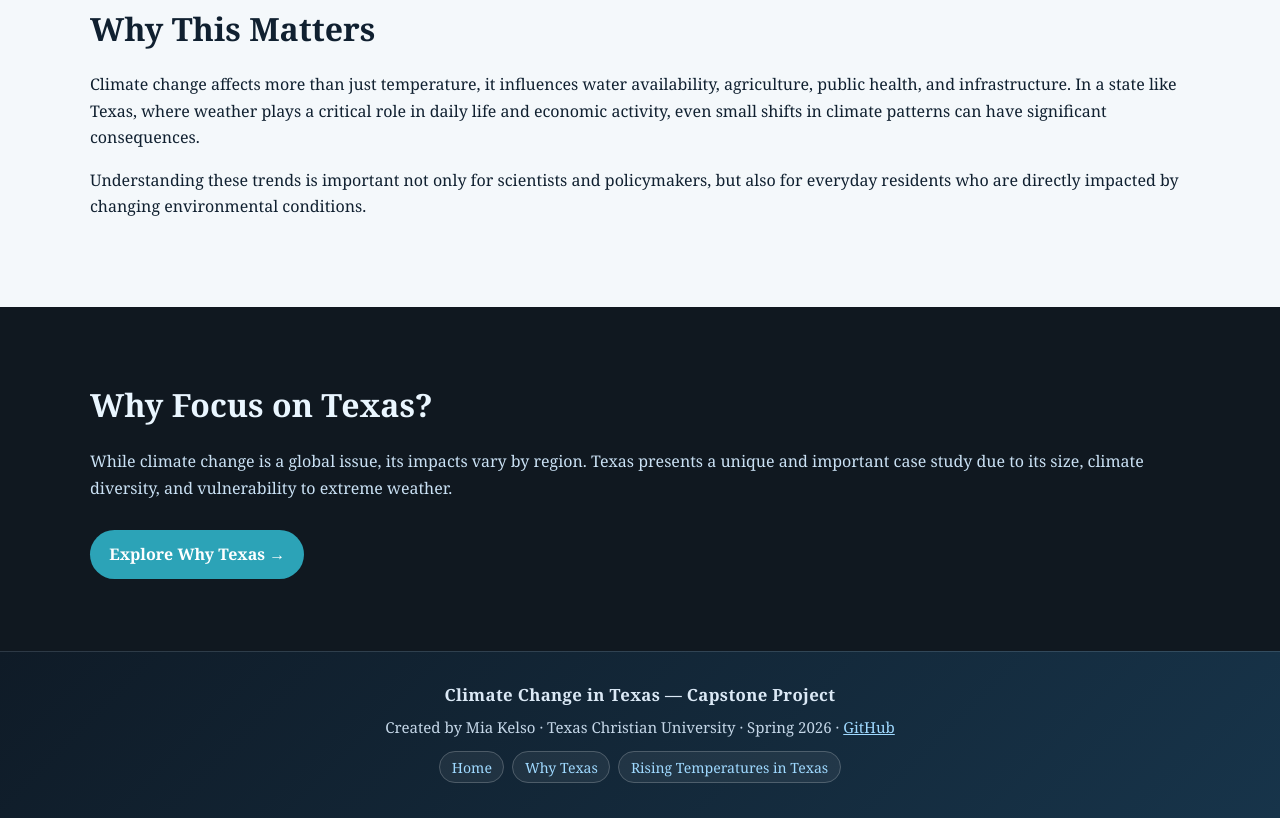
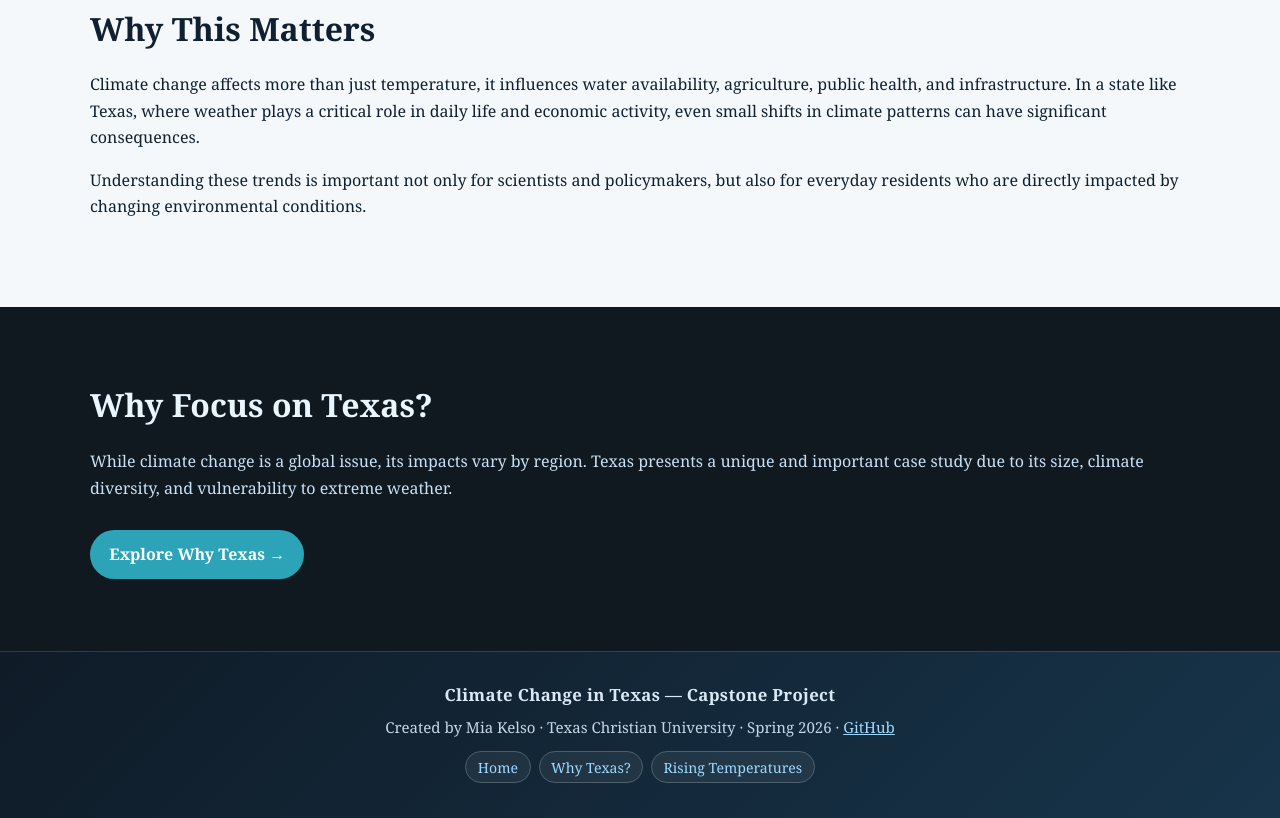
Before and after one commit to miakelso/Climate-Change-Capstone, a website: page index.html in a window 1280 px wide. Shown: the part 3009-3827 px from the top of the page. Drawn offline with Linux system fonts and the light colour scheme.

Commit message:
footer edits 4/7

```diff
--- a/index.html
+++ b/index.html
@@ -175,8 +175,8 @@
         <p class="footer-meta">Created by Mia Kelso · Texas Christian University · Spring 2026 · <a href="https://github.com/miakelso/Climate-Change-Capstone" target="_blank" rel="noopener noreferrer">GitHub</a></p>
         <ul class="footer-links">
           <li><a href="index.html">Home</a></li>
-          <li><a href="why-texas.html">Why Texas</a></li>
-          <li><a href="rising-temperatures.html">Rising Temperatures in Texas</a></li>
+          <li><a href="why-texas.html">Why Texas?</a></li>
+          <li><a href="rising-temperatures.html">Rising Temperatures</a></li>
         </ul>
       </div>
     </footer>
```
Also changed, not shown: rising-temperatures.html (+2 -2 lines), why-texas.html (+2 -2 lines).
